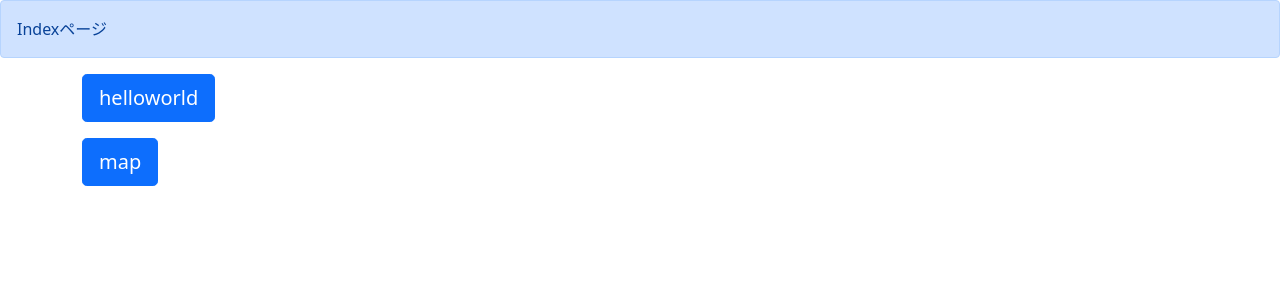
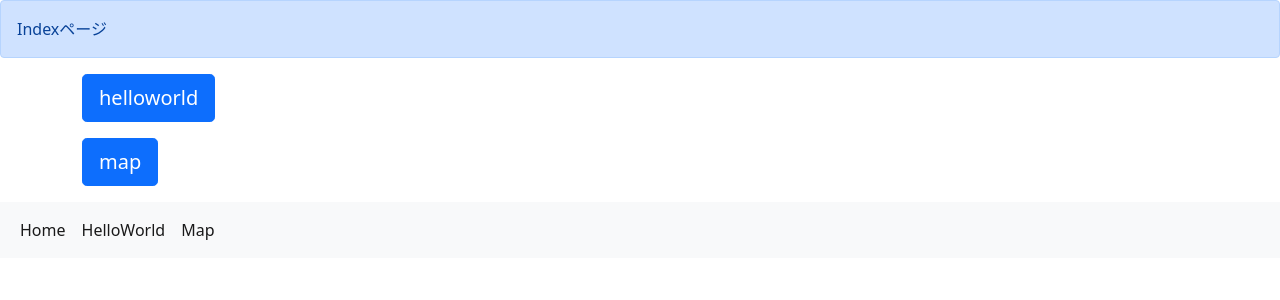
Before and after one commit to NakMits/python-apps-for-learning, a Django app: page / in a window 1280 px wide. Shown: the part 56-356 px from the top of the page. Run offline with Django 3.2, Linux system fonts and the light colour scheme.

Commit message:
add footer

```diff
--- a/recomap/templates/recomap/base.html
+++ b/recomap/templates/recomap/base.html
@@ -49,4 +49,17 @@
         <script src="https://cdn.jsdelivr.net/npm/bootstrap@5.0.0-beta1/dist/js/bootstrap.min.js" integrity="sha384-pQQkAEnwaBkjpqZ8RU1fF1AKtTcHJwFl3pblpTlHXybJjHpMYo79HY3hIi4NKxyj" crossorigin="anonymous"></script>
         -->
     </body>
+    <footer>
+        <nav class="navbar navbar-expand-lg navbar-light bg-light">
+            <div class="container-fluid">
+                <div class="collapse navbar-collapse">
+                    <div class="navbar-nav">
+                        <a class="nav-link active" href="/">Home</a>
+                        <a class="nav-link active" href="helloworld">HelloWorld</a>
+                        <a class="nav-link active" href="map">Map</a>
+                    </div>
+                </div>
+            </div>
+        </nav>
+    </footer>
 </html>
```
